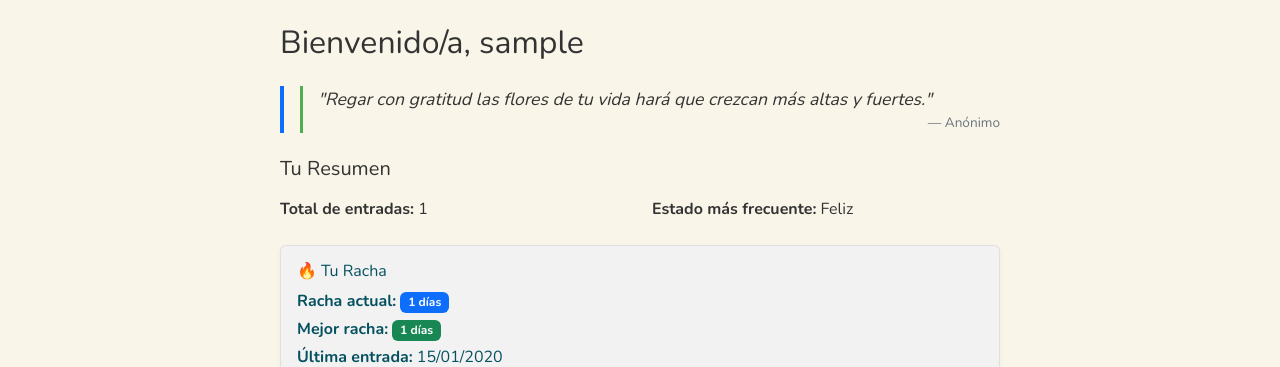
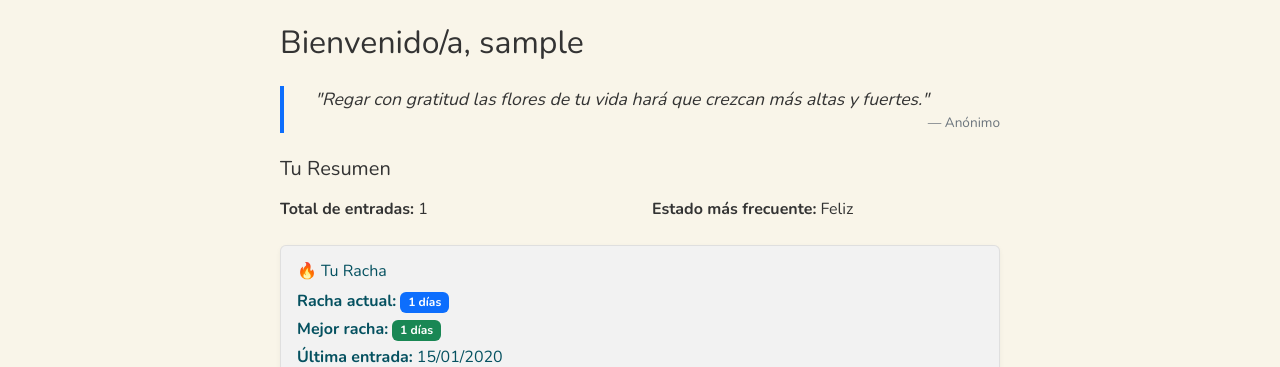
Before and after one commit to Jaolmos/gratitude-journal-django, a Django app: page /journal/dashboard/ in a window 1280 px wide. Shown: the part 76-443 px from the top of the page. Run offline with Django 5.2, Linux system fonts and the light colour scheme; a user stored in the database is signed in; tables that the repository leaves empty hold one stand-in row (values such as "Sample post"); parts of the project's set-up code (start-up, migrations or seed data) failed here and were passed over.

Commit message:
fix: elimina borde verde de blockquote para mantener solo el borde azul de Bootstrap

```diff
--- a/static/css/custom.css
+++ b/static/css/custom.css
@@ -53,7 +53,6 @@ main {
 /* Estilos para citas */
 .blockquote {
     font-size: 1.1rem;
-    border-left: 3px solid var(--color-primary);
     padding-left: 15px;
     margin: 0;
 }
```
